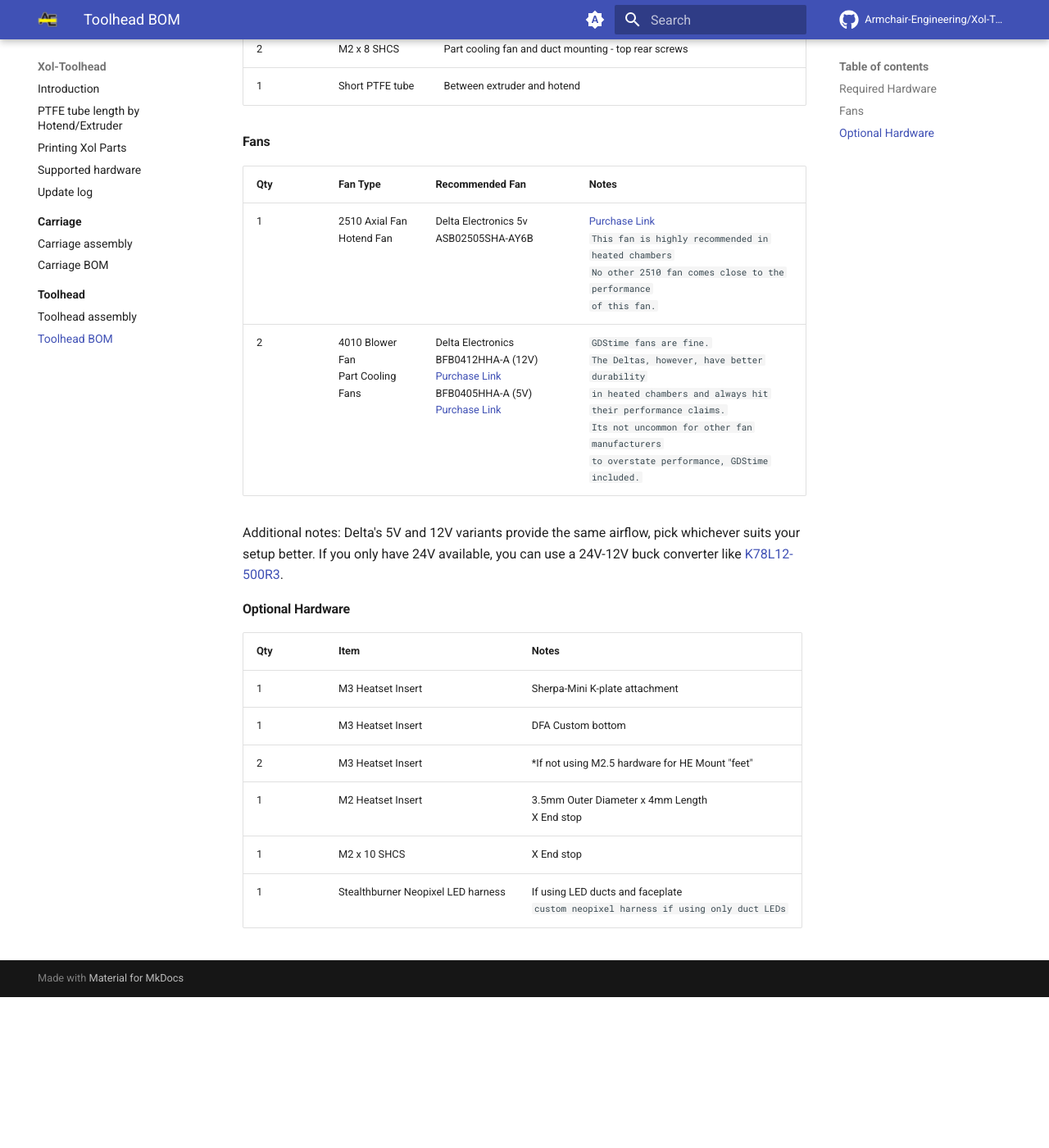
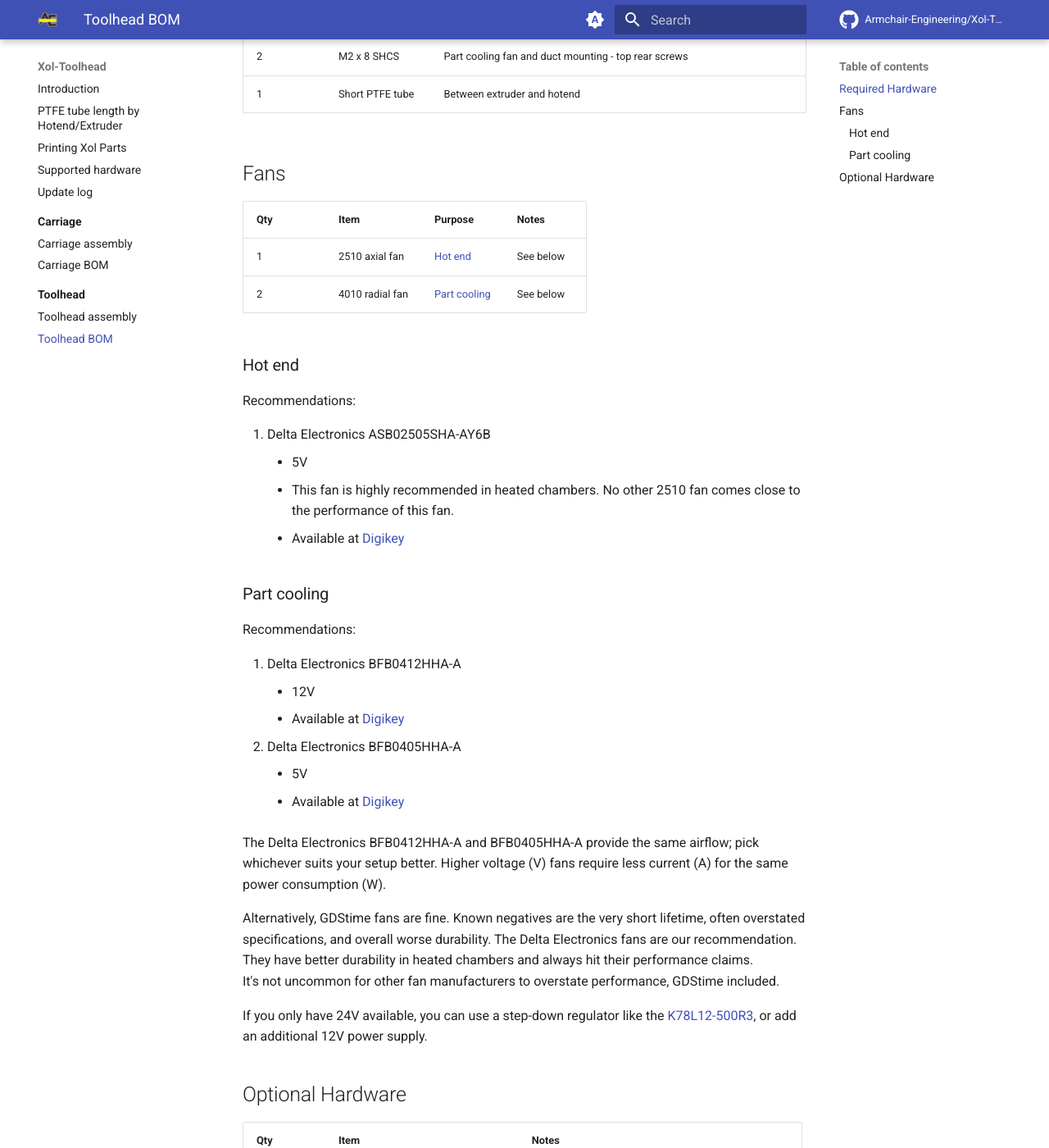
Before and after one commit to Armchair-Heavy-Industries/Xol-Toolhead, an MkDocs documentation site: the page built from docs/toolhead/bom.md, in a window 1280 px wide and 1400 px high, scrolled down 1112 px. Shown: the whole window at 82% size. Built offline with MkDocs 1.6.1 and Material for MkDocs 9.7.7, drawn with Linux system fonts in a browser that asks for light colours; comment, search, counter and statistics services are not loaded; before the commit the page ends 2328 px from its top, so only the background shows below that.

Commit message:
Small BOM refactor

```diff
--- a/docs/toolhead/bom.md
+++ b/docs/toolhead/bom.md
@@ -5,8 +5,8 @@ description: Bill Of Materials and required parts for the Xol Toolhead
 
 # Bill Of Materials
 
+## Required Hardware
 
-#### Required Hardware
 | Qty | Item                    | Notes                                                                                                                                                        |
 | --- | ----------------------- | ------------------------------------------------------------------------------------------------------------------------------------------------------------ |
 | 5   | M3 Heatset Insert       | Standard Voron spec: 5mm Outer Diameter x 4mm Length <br/> * 2x HE Mount <br/>* 2x Adapter plate <br/>* 1x Hotend Mount mount for Extruder Block             |
@@ -19,27 +19,58 @@ description: Bill Of Materials and required parts for the Xol Toolhead
 | 2   | M3 x 12 SHCS            | CAN/EBB 36 mount                                                                                                                                             |
 | 2   | M2 x 30 SHCS            | Optiona Bones                                                                                                                                                |
 | 3   | M3 x 8 SHCS             | 2x HE Adapter to carriage, 1x EBB Mount                                                                                                                      |
-| 1 | M3 x 8 BHCS | Extruder Mount to Hotend Mount at front
+| 1   | M3 x 8 BHCS             | Extruder Mount to Hotend Mount at front                                                                                                                      |
 | 4   | M2.5 x 20 SHCS          | HE Fan <br/>`The bottom two HE fan screws may impact on Dragon UHF silicone sock. Remove a couple of milimetres of thread with a file or cutters if needed.` |
 | 2   | M2.5 x 10 SHCS          | HE Mount "Feet" rear mount                                                                                                                                   |
 | 6   | M2 x 12 SHCS            | Part cooling fan and duct mounting                                                                                                                           |
 | 2   | M2 x 8 SHCS             | Part cooling fan and duct mounting - top rear screws                                                                                                         |
 | 1   | Short PTFE tube         | Between extruder and hotend                                                                                                                                  |
 
-#### Fans
-| Qty | Fan Type | Recommended Fan | Notes |
-|-----|------|------|-----|
-| 1 | 2510 Axial Fan <br/> Hotend Fan | Delta Electronics 5v <br/> ASB02505SHA-AY6B | <a href="https://www.digikey.com/en/products/detail/delta-electronics/ASB02505SHA-AY6B/7491489">Purchase Link</a> <br/> `This fan is highly recommended in heated chambers`<br/>`No other 2510 fan comes close to the performance`<br/>`of this fan.` |
-| 2 | 4010 Blower Fan <br/> Part Cooling Fans | Delta Electronics <br/> BFB0412HHA-A (12V) <a href="https://www.digikey.com/en/products/detail/delta-electronics/BFB0412HHA-A/2560487">Purchase Link</a> <br/> BFB0405HHA-A (5V)  <a href="https://www.digikey.com/en/products/detail/delta-electronics/BFB0405HHA-A/1014444">Purchase Link</a> <br/> |  `GDStime fans are fine.`<br/>`The Deltas, however, have better durability`<br/>`in heated chambers and always hit their performance claims.`<br/>`Its not uncommon for other fan manufacturers`<br/>`to overstate performance, GDStime included.`|
+## Fans
 
-Additional notes: Delta's 5V and 12V variants provide the same airflow, pick whichever suits your setup better. If you only have 24V available, you can use a 24V-12V buck converter like [K78L12-500R3](https://www.digikey.com/en/products/detail/mornsun-america-llc/K78L12-500R3/16784476).
+| Qty | Item            | Purpose                       | Notes     |
+| --- | --------------- | ----------------------------- | --------- |
+| 1   | 2510 axial fan  | [Hot end](#hot-end)           | See below |
+| 2   | 4010 radial fan | [Part cooling](#part-cooling) | See below |
 
-#### Optional Hardware
-| Qty | Item | Notes|
-|-----|------|------|
-|1 | M3 Heatset Insert| Sherpa-Mini K-plate attachment|
-|1 | M3 Heatset Insert| DFA Custom bottom|
-|2 | M3 Heatset Insert| *If not using M2.5 hardware for HE Mount "feet" |
-|1 | M2 Heatset Insert | 3.5mm Outer Diameter x 4mm Length <br/>X End stop|
-|1 | M2 x 10 SHCS | X End stop|
-|1 | Stealthburner Neopixel LED harness | If using LED ducts and faceplate <br/>`custom neopixel harness if using only duct LEDs` |
+### Hot end
+
+Recommendations:
+
+1. Delta Electronics ASB02505SHA-AY6B
+    - 5V
+    - This fan is highly recommended in heated chambers. No other 2510 fan comes close to the performance of this fan.
+    - Available at [Digikey][ASB02505SHA-AY6B]
+
+### Part cooling
+
+Recommendations:
+
+1. Delta Electronics BFB0412HHA-A
+    - 12V
+    - Available at [Digikey][BFB0412HHA-A]
+2. Delta Electronics BFB0405HHA-A
+    - 5V
+    - Available at [Digikey][BFB0405HHA-A]
+
+The Delta Electronics BFB0412HHA-A and BFB0405HHA-A provide the same airflow; pick whichever suits your setup better. Higher voltage (V) fans require less current (A) for the same power consumption (W).
+
+Alternatively, GDStime fans are fine. Known negatives are the very short lifetime, often overstated specifications, and overall worse durability.  The Delta Electronics fans are our recommendation. They have better durability in heated chambers and always hit their performance claims.
+It's not uncommon for other fan manufacturers to overstate performance, GDStime included.
+
+If you only have 24V available, you can use a step-down regulator like the [K78L12-500R3](https://www.digikey.com/en/products/detail/mornsun-america-llc/K78L12-500R3/16784476), or add an additional 12V power supply.
+
+## Optional Hardware
+
+| Qty | Item                               | Notes                                                                                   |
+| --- | ---------------------------------- | --------------------------------------------------------------------------------------- |
+| 1   | M3 Heatset Insert                  | Sherpa-Mini K-plate attachment                                                          |
+| 1   | M3 Heatset Insert                  | DFA Custom bottom                                                                       |
+| 2   | M3 Heatset Insert                  | *If not using M2.5 hardware for HE Mount "feet"                                         |
+| 1   | M2 Heatset Insert                  | 3.5mm Outer Diameter x 4mm Length <br/>X End stop                                       |
+| 1   | M2 x 10 SHCS                       | X End stop                                                                              |
+| 1   | Stealthburner Neopixel LED harness | If using LED ducts and faceplate <br/>`custom neopixel harness if using only duct LEDs` |
+
+[ASB02505SHA-AY6B]: https://www.digikey.com/en/products/detail/delta-electronics/ASB02505SHA-AY6B/7491489
+[BFB0412HHA-A]: https://www.digikey.com/en/products/detail/delta-electronics/BFB0412HHA-A/2560487
+[BFB0405HHA-A]: https://www.digikey.com/en/products/detail/delta-electronics/BFB0405HHA-A/1014444
```
Also changed, not shown: docs/carriage/bom.md (+18 -13 lines).
